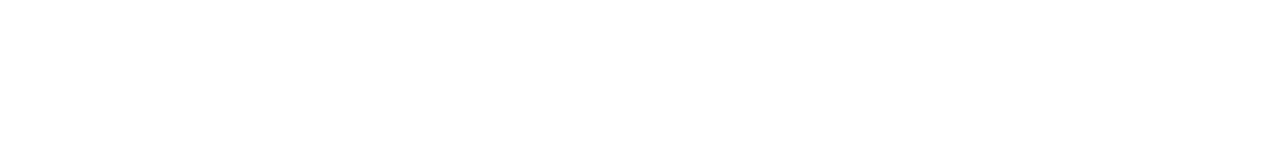
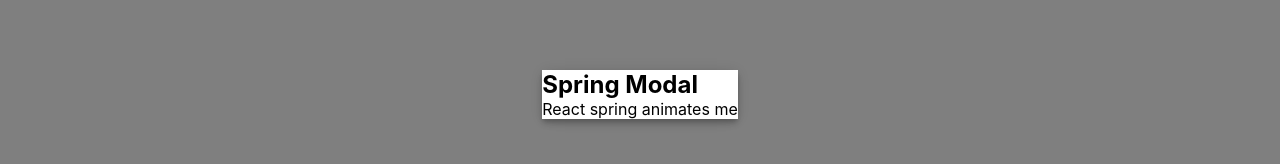
Before and after one commit to NidhitheCoder/unsplash-app, a React (Create React App) app in the folder unsplash-app/: page / in a window 1280 px wide. Both pictures are taken after typing "Sample" into the empty fields and a click on the button "ADD PHOTO". Shown: the part 306-470 px from the top of the page. Built offline with nearby package versions, Linux system fonts and the light colour scheme; no server answers.

Commit message:
basic Model addd to add photo button

```diff
--- a/unsplash-app/src/components/navbar/navbar.component.jsx
+++ b/unsplash-app/src/components/navbar/navbar.component.jsx
@@ -4,8 +4,37 @@ import InputBase from "@material-ui/core/InputBase";
 import Typography from "@material-ui/core/Typography";
 import Button from "@material-ui/core/Button";
 import SearchIcon from "@material-ui/icons/Search";
+import Modal from "@material-ui/core/Modal";
+import Backdrop from "@material-ui/core/Backdrop";
+import { makeStyles } from "@material-ui/core/styles";
+import { Fade } from "@material-ui/core";
 
-const Navbar = () => (
+const useStyles = makeStyles(theme => ({
+  modal: {
+    display: "flex",
+    justifyContent: "center",
+    alignItems: "center"
+  },
+  paper: {
+    backgroundColor: theme.palette.background.paper,
+    boxShadow: theme.shadows[5]
+  }
+}));
+
+
+
+const Navbar = () => {
+  const classes = useStyles();
+  const [open,setOpen] = React.useState(false);
+  const handleOpen = () => {
+    setOpen(true);
+  };
+
+  const handleClose = () => {
+    setOpen(false);
+  };
+
+  return (
     <div className="header">
       <div className="header-part">
         <Typography className="logo">My Unsplash</Typography>
@@ -17,11 +46,32 @@ const Navbar = () => (
         </div>
       </div>
       <div className="header-part">
-      <Button variant="contained" className="add-photo-btn">
+        <Button variant="contained" className="add-photo-btn" onClick={handleOpen}>
           Add Photo
         </Button>
       </div>
+
+      <Modal
+        aria-labelledby="spring-modal-title"
+        aria-describedby="spring-modal-description"
+        open={open}
+        onClose={handleClose}
+        className={classes.modal}
+        closeAfterTransition
+        BackdropComponent={Backdrop}
+        BackdropProps={{
+          timeout: 500
+        }}
+      >
+        <Fade in={open}>
+          <div className={classes.paper}>
+            <h2 id="spring-modal-title">Spring Modal</h2>
+            <p id="spring-Modal-description">React spring animates me</p>
+          </div>
+        </Fade>
+      </Modal>
     </div>
   );
+};
 
 export default Navbar;
```
Lines whose indentation alone changed are shown as unchanged.
